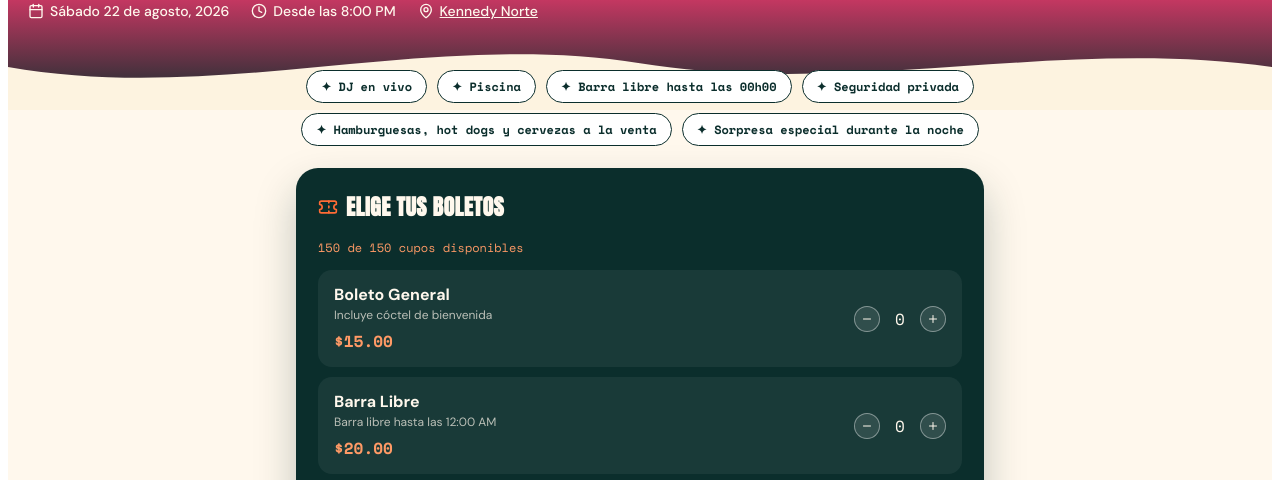
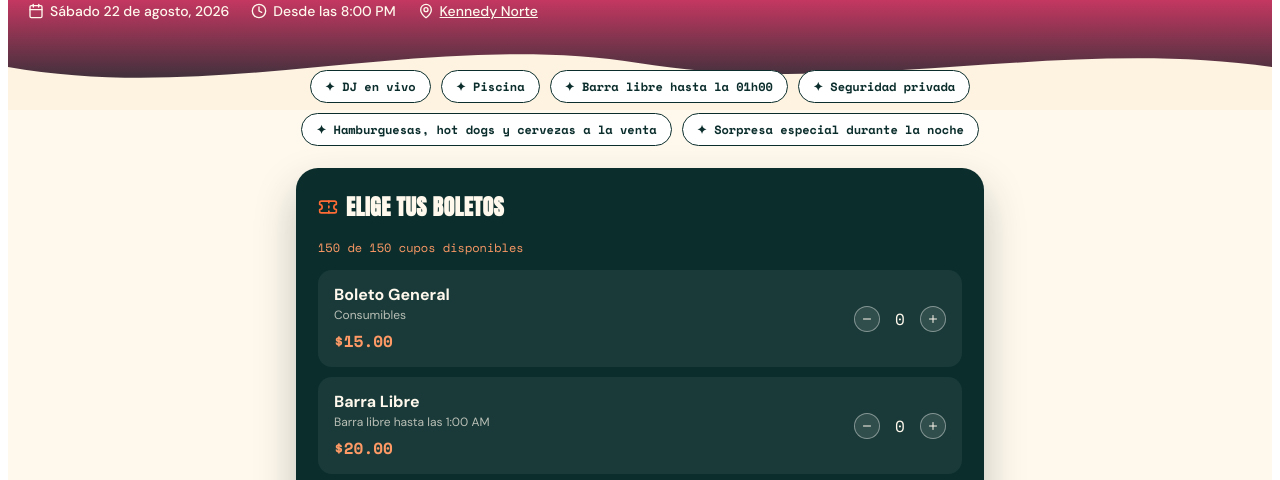
Before and after one commit to tonyhernandez26/Fiesta-de-Tony, a React (Vite) app: page / in a window 1280 px wide. Shown: the part 224-704 px from the top of the page. Built offline with nearby package versions, Linux system fonts and the light colour scheme.

Commit message:
Update App.tsx

```diff
--- a/src/App.tsx
+++ b/src/App.tsx
@@ -13,10 +13,10 @@ const EVENT = {
   time: "Desde las 8:00 PM",
      location: "Kennedy Norte",
 mapsLink: "https://www.google.com/maps?q=-2.156528,-79.902222",
-  amenities: ["DJ en vivo", "Piscina", "Barra libre hasta las 00h00", "Seguridad privada", "Hamburguesas, hot dogs y cervezas a la venta", "Sorpresa especial durante la noche"],
+  amenities: ["DJ en vivo", "Piscina", "Barra libre hasta la 01h00", "Seguridad privada", "Hamburguesas, hot dogs y cervezas a la venta", "Sorpresa especial durante la noche"],
   tickets: [
-    { id: "general", name: "Boleto General", price: 15, desc: "Incluye cóctel de bienvenida" },
-    { id: "barralibre", name: "Barra Libre", price: 20, desc: "Barra libre hasta las 12:00 AM" },
+    { id: "general", name: "Boleto General", price: 15, desc: "Consumibles" },
+    { id: "barralibre", name: "Barra Libre", price: 20, desc: "Barra libre hasta las 1:00 AM" },
   ],
   paypalLink: "https://www.paypal.me/tonyhernandez6",
   bank: {
```
